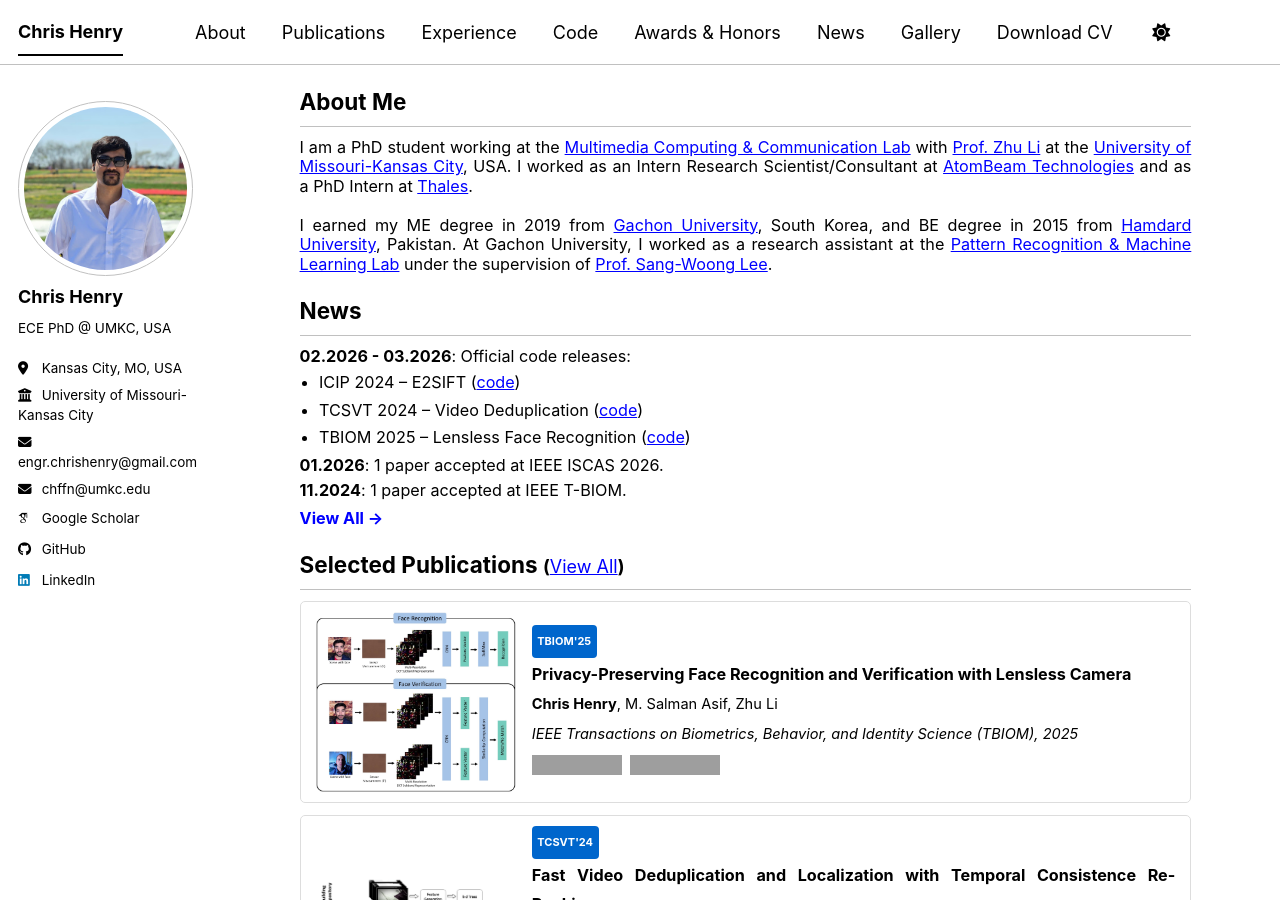
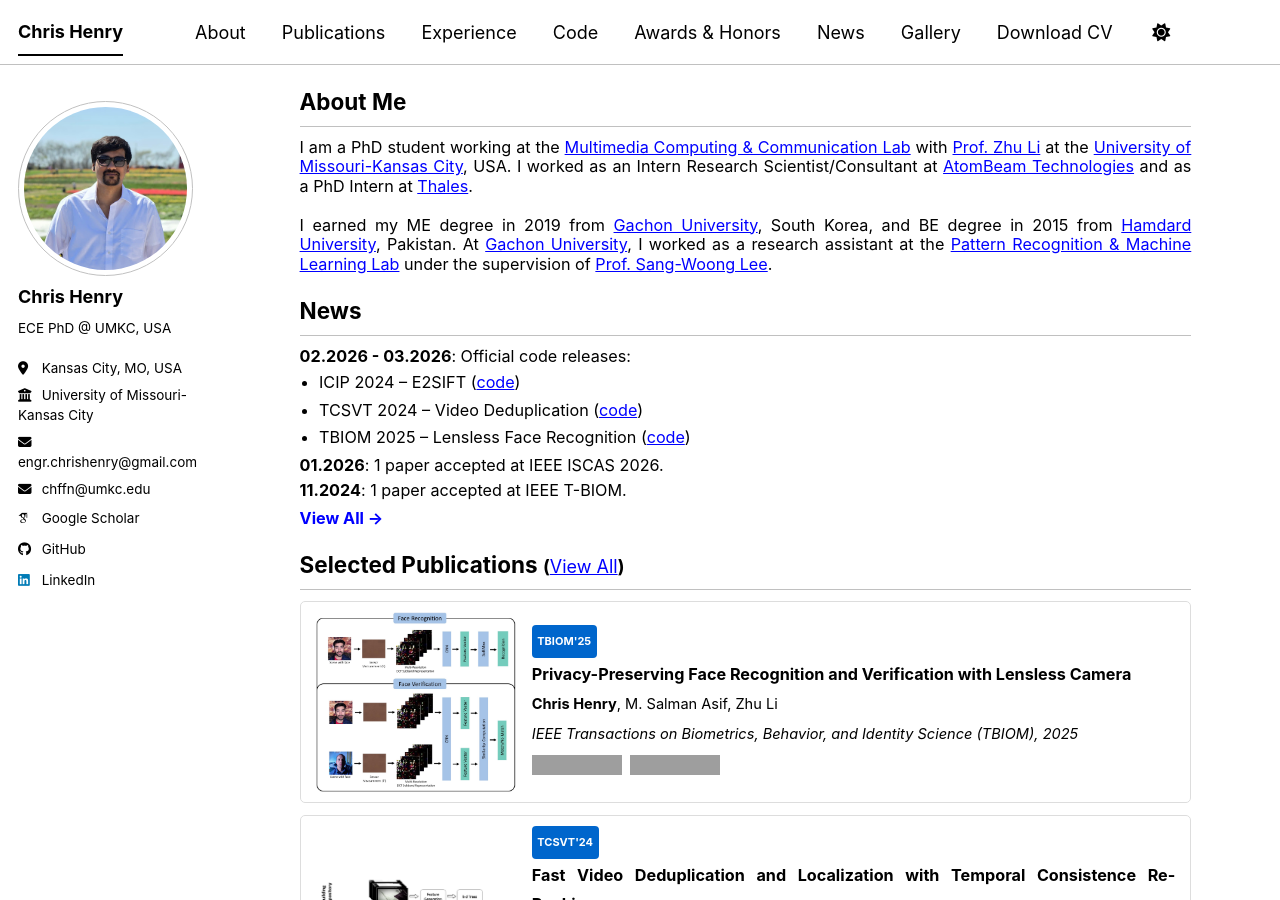
Before and after one commit to engrchrishenry/engrchrishenry.github.io, a Jekyll site: the page built from _pages/about.md, in a window 1280 px wide and 900 px high. Built offline with Jekyll 4.4.1, drawn with Linux system fonts in a browser that asks for light colours; some web fonts are replaced; a script bundle is joined from its source files by our own code; library files that are not in the unit come from our copies; some of the changed lines change nothing that is shown; grey boxes are pictures that could not be loaded.

Commit message:
Minor updates and improvements

```diff
--- a/_pages/about.md
+++ b/_pages/about.md
@@ -13,7 +13,7 @@
 
 I am a PhD student working at the <a href="http://l.web.umkc.edu/lizhu/" target="_blank">Multimedia Computing & Communication Lab</a> with <a href="http://l.web.umkc.edu/lizhu/" target="_blank">Prof. Zhu Li</a> at the <a href="https://www.umkc.edu/" target="_blank">University of Missouri-Kansas City</a>, USA. I worked as an Intern Research Scientist/Consultant at <a href="https://www.atombeamtech.com/" target="_blank">AtomBeam Technologies</a> and as a PhD Intern at <a href="https://www.thalesgroup.com/en" target="_blank">Thales</a>.<br><br>
 
-I earned my ME degree in 2019 from <a href="https://www.gachon.ac.kr/sites/eng/index.do" target="_blank">Gachon University</a>, South Korea, and BE degree in 2015 from <a href="https://www.hamdard.edu.pk/" target="_blank">Hamdard University</a>, Pakistan. At Gachon University, I worked as a research assistant at the <a href="http://pr.gachon.ac.kr/" target="_blank">Pattern Recognition & Machine Learning Lab</a> under the supervision of <a href="https://pr.gachon.ac.kr/people-professor.html" target="_blank">Prof. Sang-Woong Lee</a>.
+I earned my ME degree in 2019 from <a href="https://www.gachon.ac.kr/sites/eng/index.do" target="_blank">Gachon University</a>, South Korea, and BE degree in 2015 from <a href="https://www.hamdard.edu.pk/" target="_blank">Hamdard University</a>, Pakistan. At <a href="https://www.gachon.ac.kr/sites/eng/index.do" target="_blank">Gachon University</a>, I worked as a research assistant at the <a href="http://pr.gachon.ac.kr/" target="_blank">Pattern Recognition & Machine Learning Lab</a> under the supervision of <a href="https://pr.gachon.ac.kr/people-professor.html" target="_blank">Prof. Sang-Woong Lee</a>.
 </div>
 
 ## News
```
